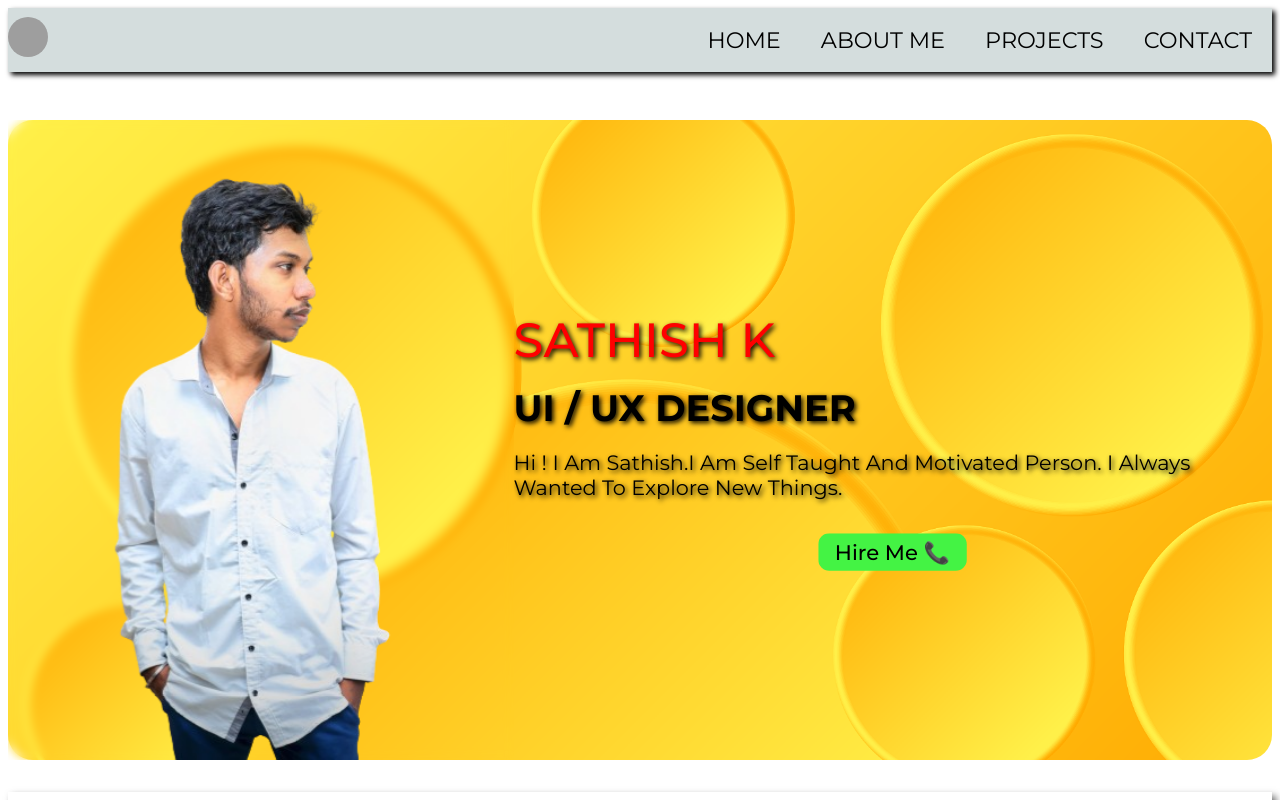
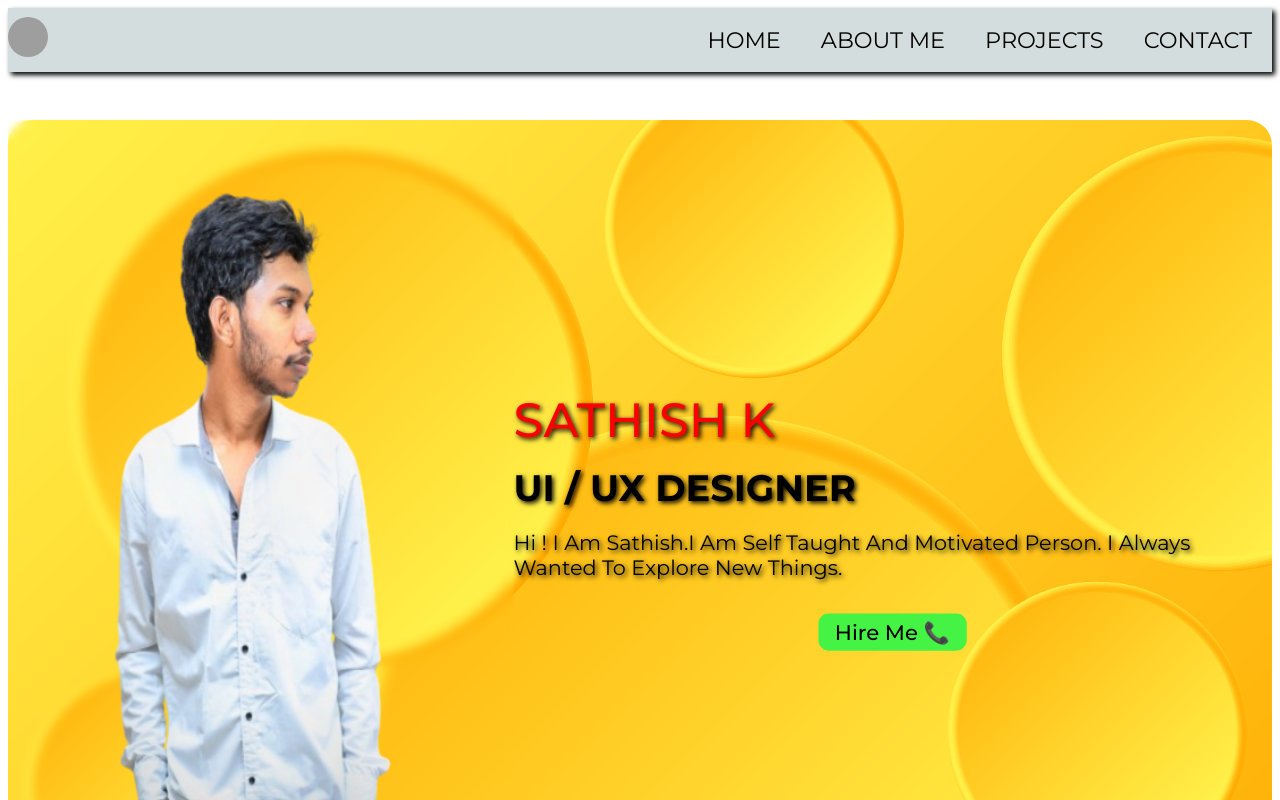
Before and after one commit to SATHISH0412/sathishk-portfolio, a React (Vite) app: page / in a window 1280 px wide. Shown: the top 800 px of the page. Built offline with nearby package versions, Linux system fonts and the light colour scheme; grey boxes are pictures that could not be loaded.

Commit message:
veriosn2

```diff
--- a/src/components/Hero/hero.css
+++ b/src/components/Hero/hero.css
@@ -1,6 +1,6 @@
 .hero{
     box-sizing: border-box;
-    height: 80vh;
+    height: 800px;
     width: 100%;
     margin: auto;
     display: flex;
```
